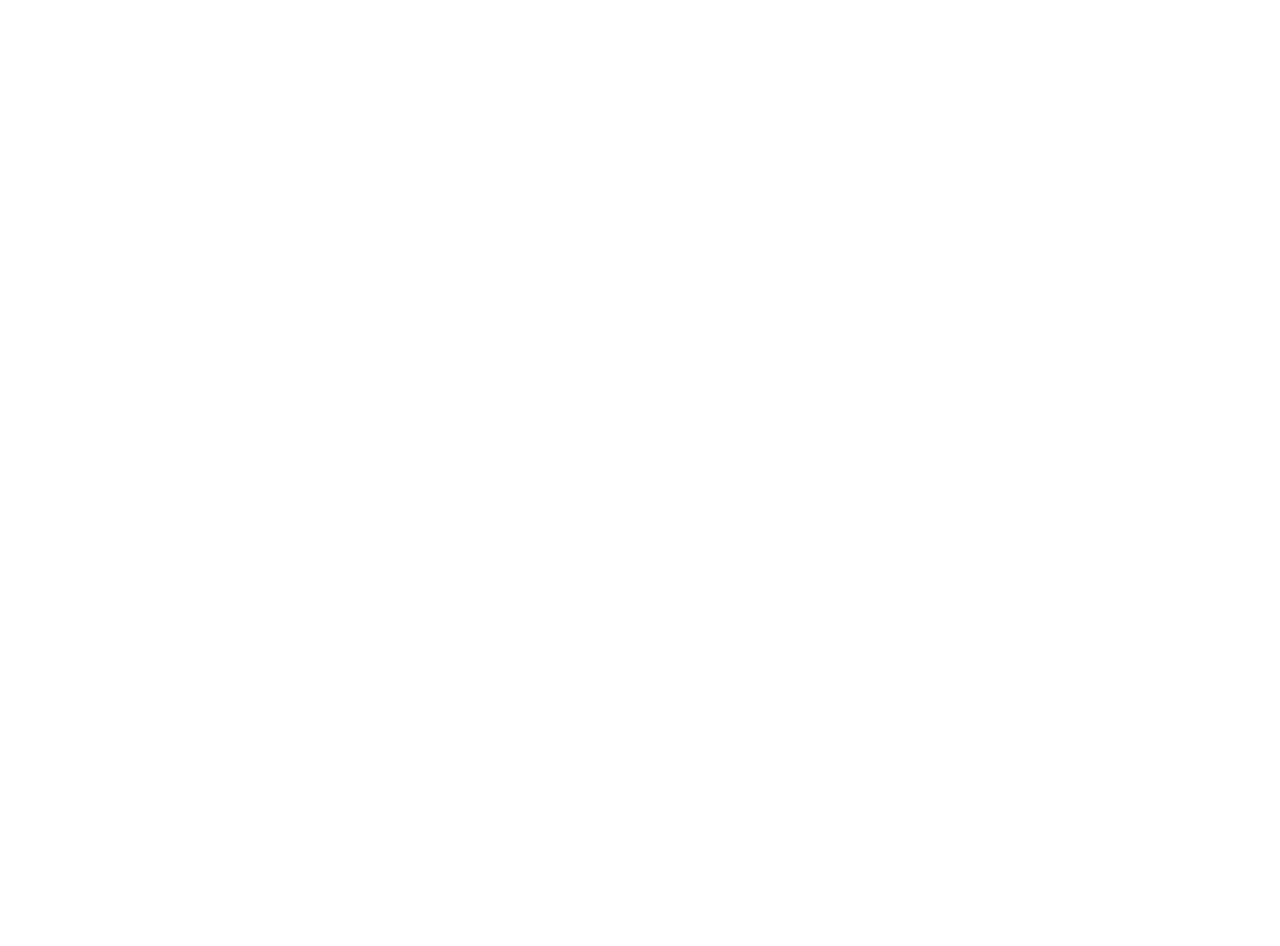
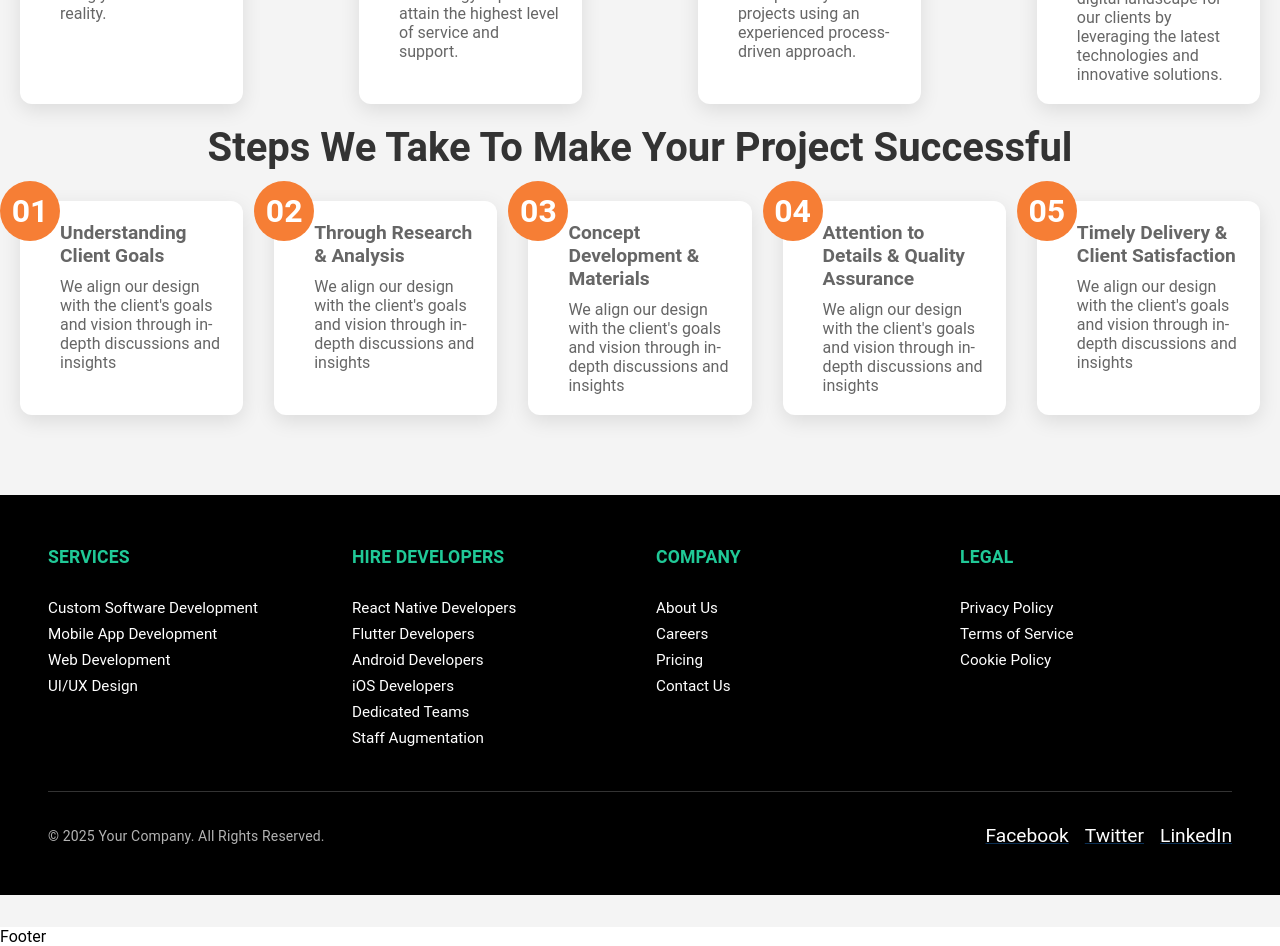
Before and after one commit to muhammadalizkhan/asyncdev.ai, a Next.js app: page /Services in a window 1280 px wide. Shown: the part 1700-2646 px from the top of the page. Before the commit the page ends 1035 px from the top, so only its background shows below. Built offline with nearby package versions, Linux system fonts and the light colour scheme.

Commit message:
Updating Service Comp UI

```diff
--- a/src/app/Services/Services.css
+++ b/src/app/Services/Services.css
@@ -4,99 +4,3 @@
   background-color: #f4f4f4;
   padding: 2rem 0; /* Add top and bottom padding */
 }
-
-.header-section {
-  background-color: #ffffff;
-  padding: 3rem 2rem;
-  border-radius: 10px;
-  text-align: center;
-  box-shadow: 0 4px 10px rgba(0, 0, 0, 0.1); /* Add subtle shadow */
-  margin-bottom: 2rem; /* Space between header and services grid */
-}
-
-.header-section h1 {
-  font-size: 3rem;
-  color: #333;
-  margin-bottom: 1rem;
-}
-
-.header-section p {
-  font-size: 1.4rem;
-  color: #666;
-  margin-bottom: 1.5rem;
-  line-height: 1.6;
-}
-
-.build-btn {
-  background-color: #f67e35;
-  color: #fff;
-  padding: 15px 30px;
-  font-size: 1.2rem;
-  border: none;
-  border-radius: 25px;
-  cursor: pointer;
-  transition: background-color 0.3s;
-  font-weight: 600; /* Make button text bold */
-}
-
-.build-btn:hover {
-  background-color: #e66a1a;
-}
-
-.services-grid {
-  display: grid;
-  grid-template-columns: repeat(auto-fill, minmax(250px, 1fr)); /* Flexible grid */
-  gap: 2rem;
-  padding: 0 2rem; /* Add padding to the grid */
-}
-
-.service-card {
-  background-color: #fff;
-  padding: 2rem;
-  border-radius: 10px;
-  box-shadow: 0 4px 15px rgba(0, 0, 0, 0.1); /* Add shadow for the cards */
-  text-align: center;
-  cursor: pointer;
-  transition: transform 0.3s, box-shadow 0.3s;
-}
-
-.service-card:hover {
-  transform: translateY(-10px); /* Slight hover effect to lift the card */
-  box-shadow: 0 6px 20px rgba(0, 0, 0, 0.15); /* Highlight the card on hover */
-}
-
-.service-title {
-  font-size: 1.6rem;
-  color: #333;
-  font-weight: 500;
-  margin-bottom: 1rem;
-}
-
-.service-card p {
-  font-size: 1.2rem;
-  color: #666;
-  margin-bottom: 1.5rem;
-}
-
-@media (max-width: 768px) {
-  .header-section h1 {
-    font-size: 2.5rem; /* Slightly smaller header on mobile */
-  }
-
-  .header-section p {
-    font-size: 1.2rem;
-  }
-
-  .services-grid {
-    padding: 0 1rem; /* Reduce grid padding on mobile */
-  }
-
-  .service-card {
-    padding: 1.5rem; /* Slightly smaller padding for mobile view */
-  }
-
-  .build-btn {
-    font-size: 1rem;
-    padding: 12px 24px;
-  }
-}
--- a/src/app/Services/page.tsx
+++ b/src/app/Services/page.tsx
@@ -1,11 +1,14 @@
 import React from "react";
 import "./Services.css";
 import ServiceComponent from "../components/ServiceComponent/ServiceComponent";
-
+import TrustedPartner from "../components/TrustedPartner/TrustedPartner";
+import Footer from "../components/Footer/Footer";
 export default function Services() {
   return (
     <div className="services-container">
       <ServiceComponent />
+      <TrustedPartner />
+      <Footer />
     </div>
   );
 }
--- a/src/app/components/Footer/Footer.tsx
+++ b/src/app/components/Footer/Footer.tsx
@@ -1,5 +1,163 @@
+import React from "react";
+import { Box, Grid, Typography, List, ListItem, Link, Divider } from "@mui/material";
+
+const footerSections = [
+  {
+    title: "Services",
+    links: [
+      { name: "Custom Software Development", path: "/services/custom-software-development" },
+      { name: "Mobile App Development", path: "/services/mobile-app-development" },
+      { name: "Web Development", path: "/services/web-development" },
+      { name: "UI/UX Design", path: "/services/ui-ux-design" },
+    ],
+  },
+  {
+    title: "Hire Developers",
+    links: [
+      { name: "React Native Developers", path: "/hire/react-native-developers" },
+      { name: "Flutter Developers", path: "/hire/flutter-developers" },
+      { name: "Android Developers", path: "/hire/android-developers" },
+      { name: "iOS Developers", path: "/hire/ios-developers" },
+      { name: "Dedicated Teams", path: "/hire/dedicated-teams" },
+      { name: "Staff Augmentation", path: "/hire/staff-augmentation" },
+    ],
+  },
+  {
+    title: "Company",
+    links: [
+      { name: "About Us", path: "/about" },
+      { name: "Careers", path: "/careers" },
+      { name: "Pricing", path: "/pricing" },
+      { name: "Contact Us", path: "/contact" },
+    ],
+  },
+  {
+    title: "Legal",
+    links: [
+      { name: "Privacy Policy", path: "/legal/privacy-policy" },
+      { name: "Terms of Service", path: "/legal/terms-of-service" },
+      { name: "Cookie Policy", path: "/legal/cookie-policy" },
+    ],
+  },
+];
+
 export default function Footer() {
   return (
-    <div>Footer</div>
-  )
+    <Box
+      sx={{
+        backgroundColor: "#000",
+        color: "#fff",
+        py: 6,
+        px: { xs: 2, md: 6 },
+        margin: 0,
+        position: "relative",
+        overflow: "hidden",
+      }}
+    >
+
+      <Grid container spacing={4}>
+        {footerSections.map((section, index) => (
+          <Grid item xs={12} sm={6} md={3} key={index}>
+            <Typography
+              variant="h6"
+              sx={{
+                fontWeight: "bold",
+                color: "#20c997",
+                mb: 2,
+                fontSize: "1.1rem",
+                textTransform: "uppercase",
+              }}
+            >
+              {section.title}
+            </Typography>
+            <List>
+              {section.links.map((link, idx) => (
+                <ListItem
+                  key={idx}
+                  disableGutters
+                  sx={{
+                    py: 0.5,
+                  }}
+                >
+                  <Link
+                    href={link.path}
+                    underline="hover"
+                    sx={{
+                      color: "#fff",
+                      fontSize: "0.95rem",
+                      "&:hover": { color: "#20c997" },
+                    }}
+                  >
+                    {link.name}
+                  </Link>
+                </ListItem>
+              ))}
+            </List>
+          </Grid>
+        ))}
+      </Grid>
+
+      <Divider
+        sx={{
+          borderColor: "rgba(255, 255, 255, 0.2)",
+          my: 4,
+        }}
+      />
+
+      <Box
+        sx={{
+          display: "flex",
+          flexDirection: { xs: "column", md: "row" },
+          justifyContent: "space-between",
+          alignItems: "center",
+          textAlign: "center",
+        }}
+      >
+        <Typography variant="body2" sx={{ color: "rgba(255, 255, 255, 0.7)" }}>
+          © {new Date().getFullYear()} Your Company. All Rights Reserved.
+        </Typography>
+        <Box
+          sx={{
+            mt: { xs: 2, md: 0 },
+            display: "flex",
+            gap: 2,
+          }}
+        >
+          <Link
+            href="https://facebook.com"
+            target="_blank"
+            sx={{
+              color: "#fff",
+              fontSize: "1.2rem",
+              "&:hover": { color: "#20c997" },
+            }}
+          >
+            Facebook
+          </Link>
+          <Link
+            href="https://twitter.com"
+            target="_blank"
+            sx={{
+              color: "#fff",
+              fontSize: "1.2rem",
+              "&:hover": { color: "#20c997" },
+            }}
+          >
+            Twitter
+          </Link>
+          <Link
+            href="https://linkedin.com"
+            target="_blank"
+            sx={{
+              color: "#fff",
+              fontSize: "1.2rem",
+              "&:hover": { color: "#20c997" },
+            }}
+          >
+            LinkedIn
+          </Link>
+        </Box>
+      </Box>
+    </Box>
+  );
 }
--- a/src/app/components/TrustedPartner/TrustedPartner.css
+++ b/src/app/components/TrustedPartner/TrustedPartner.css
@@ -6,13 +6,12 @@
 
 body {
   font-family: 'Roboto', sans-serif;
-  background: #f4f4f4;
+
 }
 
 .trusted-partner-container {
   width: 100%;
   padding: 60px 20px;
-  background: linear-gradient(to bottom, #ffffff, #f9f9f9);
 }
 
 .trusted-header {
@@ -41,7 +40,7 @@
 }
 
 .header-image img {
-  width: 100%;
+  max-width: 100%;
   height: auto;
   border-radius: 12px;
   transition: transform 0.3s ease;
@@ -53,13 +52,13 @@
 
 .steps-section {
   text-align: center;
-  margin-bottom: 60px;
+  /* margin-bottom: 20px; */
 }
 
 .steps-section h2 {
   font-size: 2.5rem;
   color: #333;
-  margin-bottom: 40px;
+  margin-bottom: 30px;
   font-weight: 700;
 }
 
@@ -76,7 +75,7 @@
   padding: 20px;
   text-align: center;
   box-shadow: 0 6px 20px rgba(0, 0, 0, 0.1);
-  margin-bottom: 30px;
+  margin-bottom: 20px;
   transition: transform 0.3s ease, box-shadow 0.3s ease;
   position: relative;
 }
--- a/src/app/page.tsx
+++ b/src/app/page.tsx
@@ -4,16 +4,18 @@
 import ScheduleCall from "./ScheduleCall/Page";
 import EngagementModels from "./components/EngagementModels/EngagementModels";
 import ExploreOurTech from "./components/ExploreOurTech/ExploreOurTech";
+import Footer from "./components/Footer/Footer";
 
 export default function Page() {
   return (
-    <div>
+    <>
       <Hero />
       <ServiceComponent />
       <PricingComponent />
       <EngagementModels />
       <ScheduleCall />
       <ExploreOurTech />
-    </div>
+      <Footer />
+    </>
   );
 }
```
